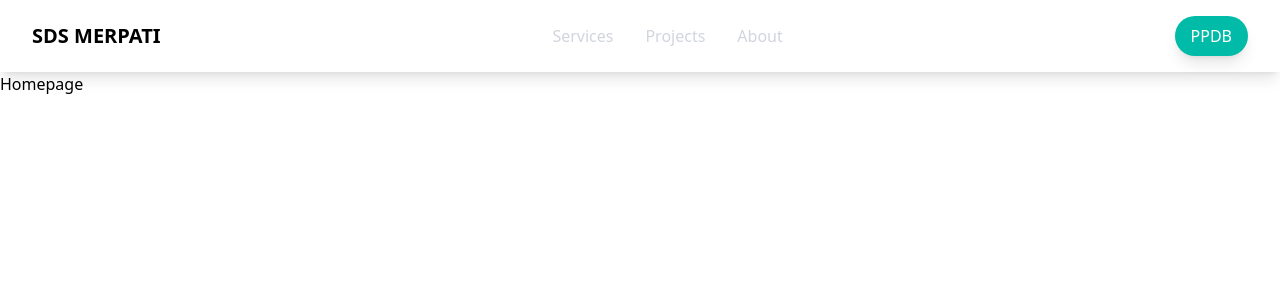
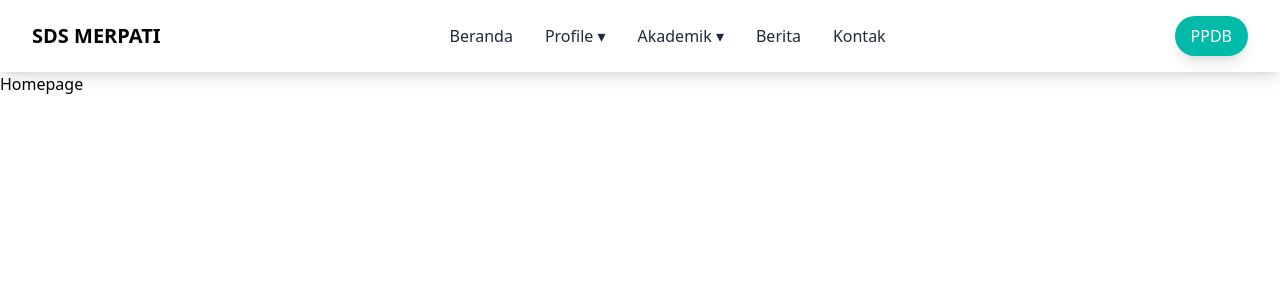
Before and after one commit to moccagod/sdsmerpati, a React (Vite) app: page /#/ in a window 1280 px wide. Shown: the top 300 px of the page. Built offline with nearby package versions, Linux system fonts and the light colour scheme.

Commit message:
Add Navbar

```diff
--- a/src/components/layouts/Navbar.jsx
+++ b/src/components/layouts/Navbar.jsx
@@ -1,24 +1,150 @@
+import React, { useState, useEffect, useRef } from "react";
 import { Link } from "react-router-dom";
+import { motion, AnimatePresence } from "framer-motion";
 
 const Navbar = () => {
+  const [openDropdown, setOpenDropdown] = useState(null);
+  const [isMobileMenuOpen, setIsMobileMenuOpen] = useState(false);
+  const dropdownRef = useRef(null);
+
+  // Close dropdown when clicking outside
+  useEffect(() => {
+    const handleClickOutside = (event) => {
+      if (dropdownRef.current && !dropdownRef.current.contains(event.target)) {
+        setOpenDropdown(null);
+      }
+    };
+    document.addEventListener("mousedown", handleClickOutside);
+    return () => document.removeEventListener("mousedown", handleClickOutside);
+  }, []);
+
+  // Toggle dropdown
+  const handleDropdownToggle = (menu) => {
+    setOpenDropdown(openDropdown === menu ? null : menu);
+  };
+
+  // Toggle mobile menu
+  const toggleMobileMenu = () => setIsMobileMenuOpen(!isMobileMenuOpen);
+
   return (
-    <div>
-      <nav className="bg-white text-gray px-8 py-4 flex justify-between items-center shadow-lg">
-        <div className="text-xl font-bold">SDS MERPATI</div>
-        <div className="flex gap-8">
-          <Link to="/services" className="text-gray-300 hover:text-white">
-            Services
+    <div className="relative z-50">
+      <nav className="bg-white text-gray px-8 py-4 flex justify-between items-center shadow-lg relative">
+        <Link to="/">
+          <div className="text-xl font-bold">SDS MERPATI</div>
+        </Link>
+        {/* Burger Menu */}
+        <button className="md:hidden text-gray-800" onClick={toggleMobileMenu}>
+          {isMobileMenuOpen ? "✖" : "☰"}
+        </button>
+        <div
+          className={`md:flex gap-8 ${
+            isMobileMenuOpen ? "flex flex-col" : "hidden md:flex"
+          } absolute md:relative top-full left-0 w-full md:w-auto bg-white md:bg-transparent px-8 md:px-0 py-4 md:py-0 shadow-lg md:shadow-none`}
+        >
+          <Link to="/" className="text-gray-800 hover:text-gray-500">
+            Beranda
           </Link>
-          <Link to="/projects" className="text-gray-300 hover:text-white">
-            Projects
+
+          {/* Profile Dropdown */}
+          <div className="relative md:static" ref={dropdownRef}>
+            <button
+              className="text-gray-800 hover:text-gray-500 cursor-pointer md:relative"
+              onClick={() => handleDropdownToggle("profile")}
+            >
+              Profile ▾
+            </button>
+            <AnimatePresence>
+              {openDropdown === "profile" && (
+                <motion.div
+                  initial={{ opacity: 0, y: -10 }}
+                  animate={{ opacity: 1, y: 0 }}
+                  exit={{ opacity: 0, y: -10 }}
+                  className="bg-white border border-gray-200 shadow-lg rounded-lg py-2 mt-2 w-full md:w-48 z-20 md:absolute"
+                >
+                  <Link
+                    to="/sambutankepalasekolah"
+                    className="block px-4 py-2 text-gray-800 hover:bg-gray-100"
+                  >
+                    Sambutan Kepala Sekolah
+                  </Link>
+                  <Link
+                    to="/visidanmisi"
+                    className="block px-4 py-2 text-gray-800 hover:bg-gray-100"
+                  >
+                    Visi & Misi
+                  </Link>
+                  <Link
+                    to="/gurudantendik"
+                    className="block px-4 py-2 text-gray-800 hover:bg-gray-100"
+                  >
+                    Guru & Tendik
+                  </Link>
+                </motion.div>
+              )}
+            </AnimatePresence>
+          </div>
+
+          {/* Akademik Dropdown */}
+          <div className="relative md:static" ref={dropdownRef}>
+            <button
+              className="text-gray-800 hover:text-gray-500 cursor-pointer md:relative"
+              onClick={() => handleDropdownToggle("academic")}
+            >
+              Akademik ▾
+            </button>
+            <AnimatePresence>
+              {openDropdown === "academic" && (
+                <motion.div
+                  initial={{ opacity: 0, y: -10 }}
+                  animate={{ opacity: 1, y: 0 }}
+                  exit={{ opacity: 0, y: -10 }}
+                  className="bg-white border border-gray-200 shadow-lg rounded-lg py-2 mt-2 w-full md:w-48 z-20 md:absolute"
+                >
+                  <Link
+                    to="/programsekolah"
+                    className="block px-4 py-2 text-gray-800 hover:bg-gray-100"
+                  >
+                    Program Sekolah
+                  </Link>
+                  <Link
+                    to="/kurikulum"
+                    className="block px-4 py-2 text-gray-800 hover:bg-gray-100"
+                  >
+                    Kurikulum
+                  </Link>
+                  <Link
+                    to="/ekstrakurikuler"
+                    className="block px-4 py-2 text-gray-800 hover:bg-gray-100"
+                  >
+                    Ekstrakurikuler
+                  </Link>
+                  <Link
+                    to="/kalenderakademik"
+                    className="block px-4 py-2 text-gray-800 hover:bg-gray-100"
+                  >
+                    Kalender Akademik
+                  </Link>
+                </motion.div>
+              )}
+            </AnimatePresence>
+          </div>
+
+          <Link to="/berita" className="text-gray-800 hover:text-gray-500">
+            Berita
           </Link>
-          <Link to="/about" className="text-gray-300 hover:text-white">
-            About
+          <Link to="/kontak" className="text-gray-800 hover:text-gray-500">
+            Kontak
+          </Link>
+          <Link
+            to="/ppdb"
+            className="bg-teal-500 text-white px-4 py-2 rounded-full shadow-lg hover:bg-teal-600 transition-all md:hidden"
+          >
+            PPDB
           </Link>
         </div>
         <Link
           to="/ppdb"
-          className="bg-teal-500 text-white px-4 py-2 rounded-full shadow-lg hover:bg-teal-600 transition-all"
+          className="bg-teal-500 text-white px-4 py-2 rounded-full shadow-lg hover:bg-teal-600 transition-all hidden md:inline-block"
         >
           PPDB
         </Link>
--- a/src/components/pages/profile/SambutanKepalaSekolah.jsx
+++ b/src/components/pages/profile/SambutanKepalaSekolah.jsx
@@ -0,0 +1,12 @@
+import Navbar from "../../layouts/Navbar";
+
+const SambutanKepalaSekolah = () => {
+  return (
+    <div>
+      <Navbar />
+      <h1>About</h1>
+    </div>
+  );
+};
+
+export default SambutanKepalaSekolah;
```
